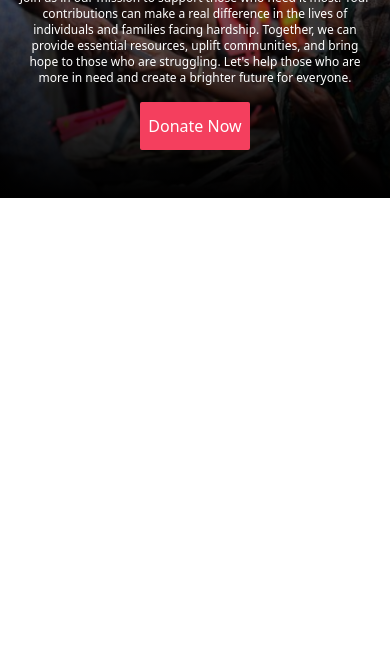
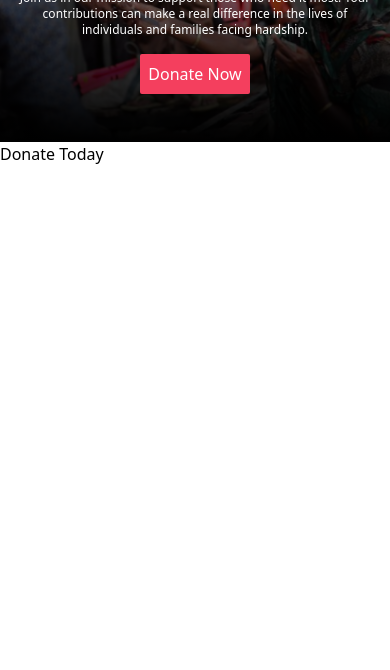
Before and after one commit to hsrokon/DonateToday-PH, a website: page index.html in a window 390 px wide. Shown: the part 174-844 px from the top of the page. Drawn offline with Linux system fonts and the light colour scheme.

Commit message:
PGA with with run command in package.json

```diff
--- a/index.html
+++ b/index.html
@@ -8,14 +8,17 @@
 </head>
 <body class="">
     <header class="text-center text-white relative">
-
         <img src="images/Rectangle237.png" class="w-full h-full object-cover absolute" alt="">
         <div class="absolute inset-0 bg-gradient-to-t from-black to-transparent"></div>
         <div class="relative w-11/12 md:w-9/12 mx-auto py-12 md:py-16 lg:py-20 xl:py-48">
             <h1 class="font-bold text-3xl md:text-4xl lg:text-5xl xl:text-6xl">Let's Help Those Who Are <br>More In Need</h1>
-            <p class="mt-2 md:mt-6 text-xs md:text-base xl:text-lg">Join us in our mission to support those who need it most. Your contributions can make a real difference in the lives of individuals and families facing hardship. Together, we can provide essential resources, uplift communities, and bring hope to those who are struggling. Let's help those who are more in need and create a brighter future for everyone.</p>
-            <button class="mt-4 md:mt-8  px-2 py-3 xl:px-6 xl:py-4 rounded-sm bg-rose-500 hover:scale-105 hover:bg-rose-700">Donate Now</button>
+            <p class="mt-2 md:mt-6 text-xs md:text-base xl:text-lg">Join us in our mission to support those who need it most. Your contributions can make a real difference in the lives of individuals and families facing hardship. <span class="hidden md:inline">Together, we can provide essential resources, uplift communities, and bring hope to those who are struggling. Let's help those who are more in need and create a brighter future for everyone.</span> </p>
+            <button class="mt-4 md:mt-8 px-2 py-2 md:py-3 xl:px-6 xl:py-4 rounded-sm bg-rose-500 hover:scale-105 hover:bg-rose-700">Donate Now</button>
         </div>
     </header>
+    <!-- section1 -->
+     <section>
+        <h1>Donate Today</h1>
+     </section>
 </body>
 </html>
--- a/package.json
+++ b/package.json
@@ -1,4 +1,7 @@
 {
+  "scripts": {
+    "donate": "tailwindcss -i ./style/style.css -o ./src/output.css --watch"
+  },
   "devDependencies": {
     "tailwindcss": "^3.4.10"
   }
```
Also changed, not shown: src/output.css.
